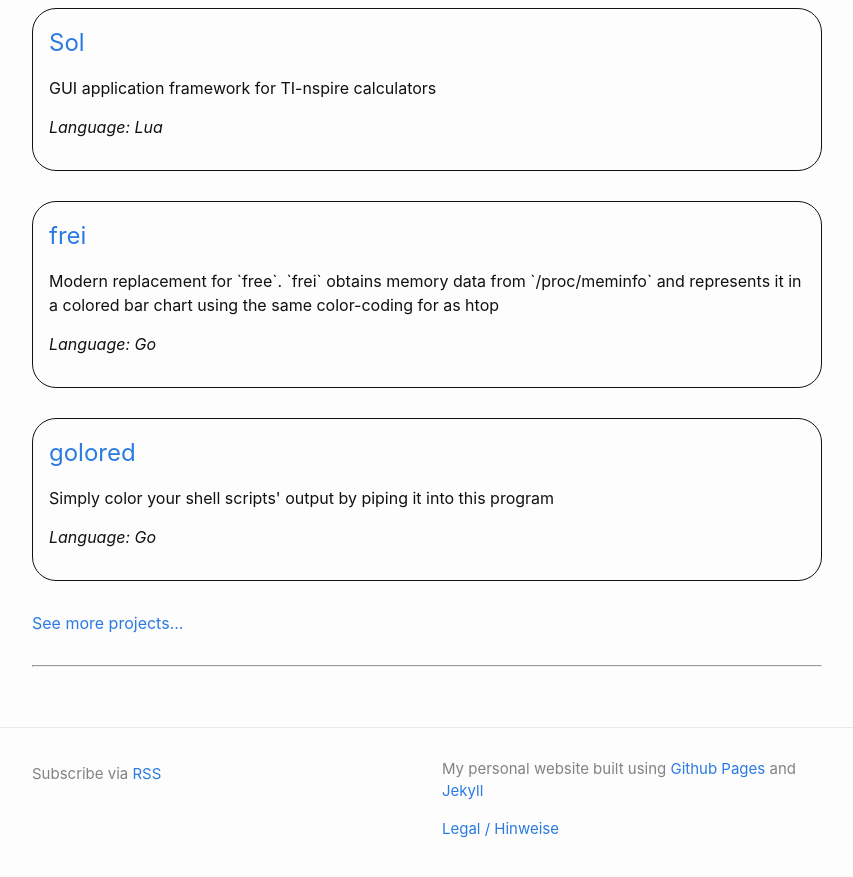
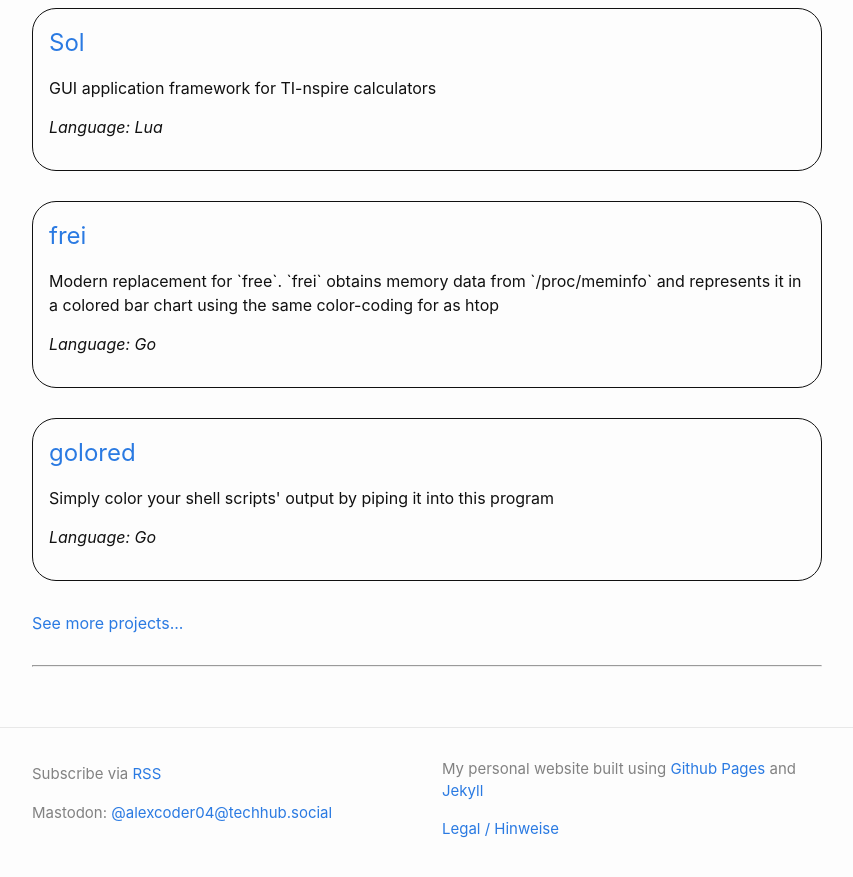
Before and after one commit to alexcoder04/alexcoder04.github.io, a Jekyll site: the page built from index.md, in a window 1280 px wide and 900 px high, scrolled down 1971 px. Shown: the top 877 px of the window, without its empty margins (213-1066 px from the left). Built offline with Jekyll 4.4.1, drawn with Linux system fonts in a browser that asks for light colours.

Commit message:
add mastodon link

```diff
--- a/_includes/footer.html
+++ b/_includes/footer.html
@@ -7,6 +7,9 @@
       <div class="footer-col">
         <p class="feed-subscribe">
           Subscribe via <a href="/feed.xml">RSS</a>
+        </p>
+        <p>
+          Mastodon: <a rel="me" href="https://techhub.social/@alexcoder04">@alexcoder04@techhub.social</a>
         </p>
       </div>
       <div class="footer-col">
```
